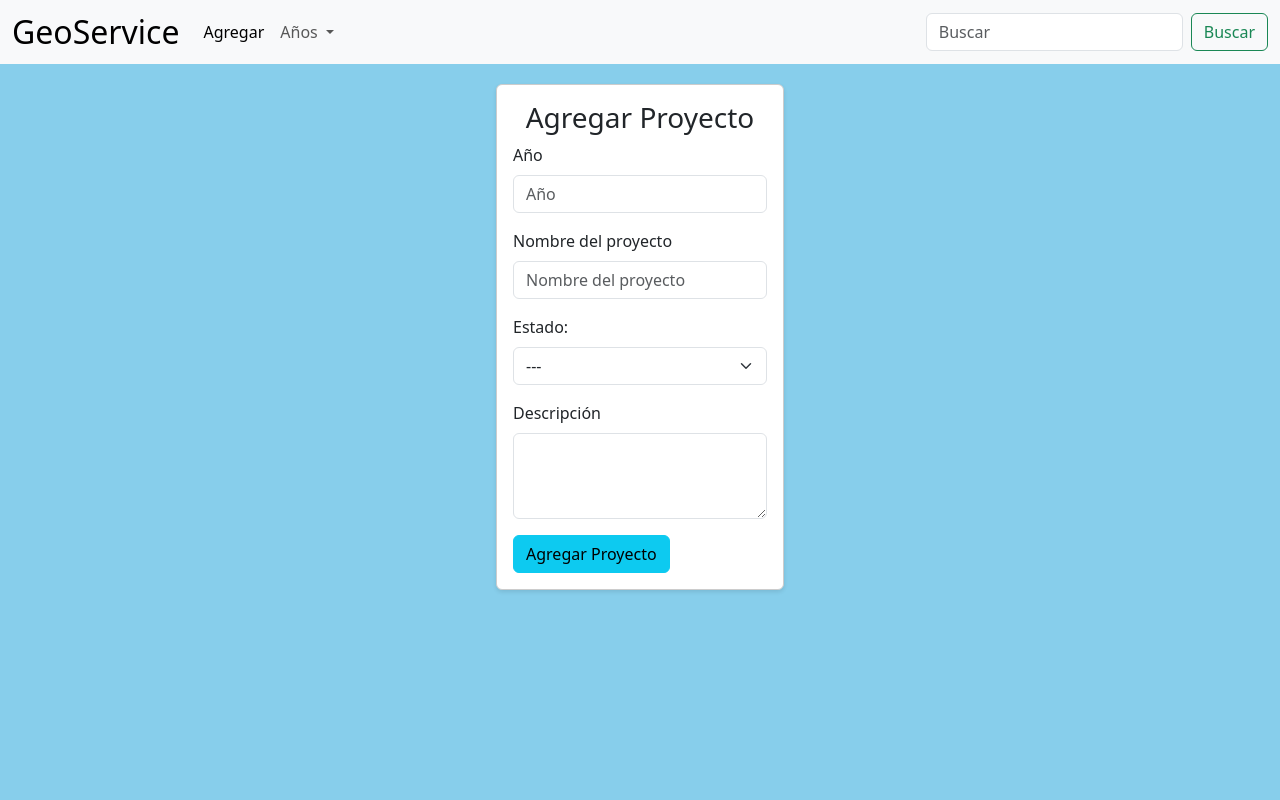
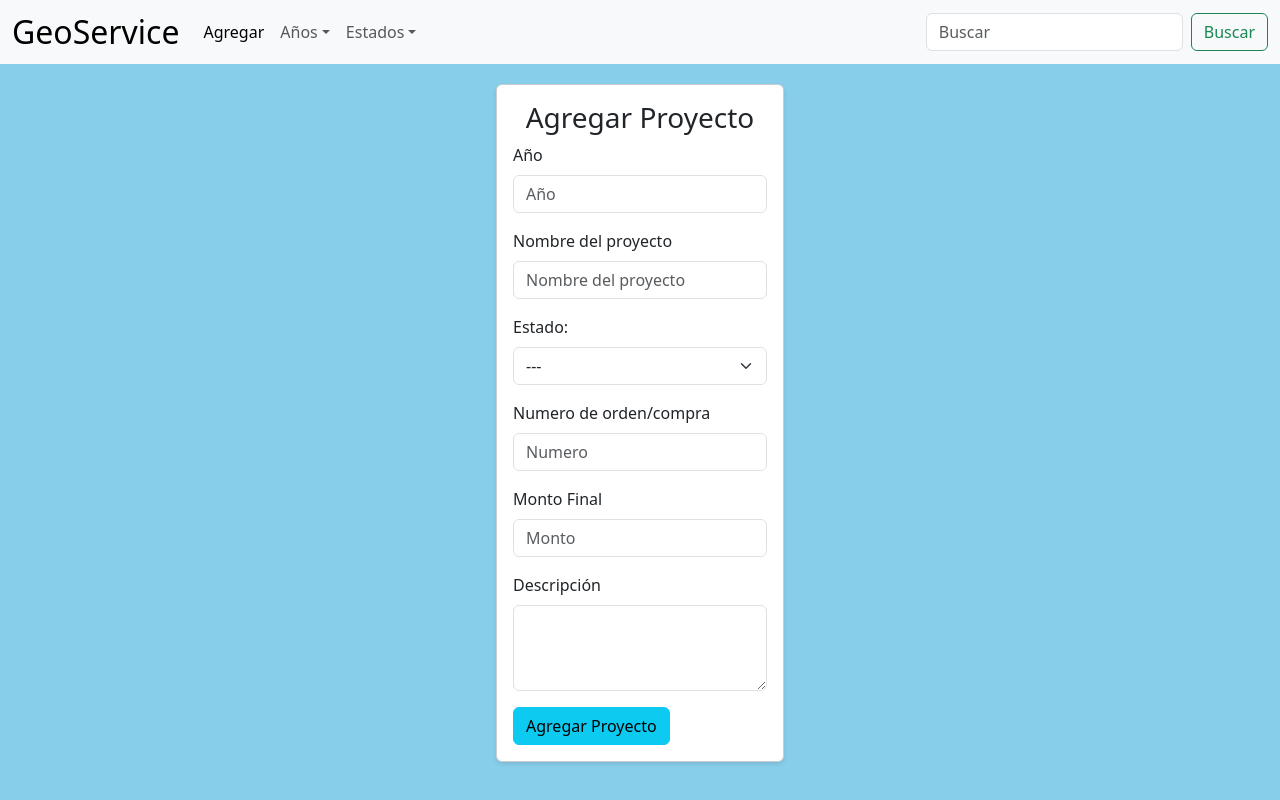
Before and after one commit to sebax401/SoftwareGeoservice, a Django app: page /agregarProyecto/ in a window 1280 px wide. Run offline with Django 5.2, Linux system fonts and the light colour scheme; data that the repository does not hold is empty.

Commit message:
Se agregan el monto final y el actual, ademas del numero de compra en el modelo de la base de datos y poder agregar valores como poder editar estos mismos

```diff
--- a/GeoService/proyectos/Templates/agregarProyecto.html
+++ b/GeoService/proyectos/Templates/agregarProyecto.html
@@ -40,6 +40,14 @@
                         </select>
                     </div>
                     <div class="mb-3">
+                        <label for="exampleFormControlInput1" class="form-label">Numero de orden/compra</label>
+                        <input type="number" class="form-control" required id="exampleFormControlInput1" placeholder="Numero" name="num_compra">
+                    </div>
+                    <div class="mb-3">
+                        <label for="exampleFormControlInput1" class="form-label">Monto Final</label>
+                        <input type="number" class="form-control" required id="exampleFormControlInput1" placeholder="Monto" name="monto_final">
+                    </div>
+                    <div class="mb-3">
                         <label for="exampleFormControlTextarea1" class="form-label">Descripción</label>
                         <textarea class="form-control" id="exampleFormControlTextarea1" required rows="3" name="descripcion"></textarea>
                     </div>
--- a/GeoService/proyectos/Templates/nav.html
+++ b/GeoService/proyectos/Templates/nav.html
@@ -7,15 +7,7 @@
         </a>
 
         <!-- Botón hamburguesa para celular -->
-        <button
-            class="navbar-toggler"
-            type="button"
-            data-bs-toggle="collapse"
-            data-bs-target="#navbarNavDropdown"
-            aria-controls="navbarNavDropdown"
-            aria-expanded="false"
-            aria-label="Mostrar menú"
-        >
+        <button class="navbar-toggler" type="button"data-bs-toggle="collapse"data-bs-target="#navbarNavDropdown"aria-controls="navbarNavDropdown"aria-expanded="false"aria-label="Mostrar menú">
             <span class="navbar-toggler-icon"></span>
         </button>
 
@@ -38,79 +30,62 @@
                 <!-- Años -->
                 <li class="nav-item dropdown">
 
-                    <a
-                        class="nav-link dropdown-toggle"
-                        href="#"
-                        role="button"
-                        data-bs-toggle="dropdown"
-                        aria-expanded="false"
-                    >
-                        Años
-                    </a>
+                    <a class="nav-link dropdown-toggle" href="#" role="button" data-bs-toggle="dropdown" aria-expanded="false">Años</a>
 
                     <ul class="dropdown-menu">
-
                         <li>
-                            <a
-                                class="dropdown-item"
-                                href="{% url 'proyectos' %}"
-                            >
-                                Todos los años
-                            </a>
+                            <a class="dropdown-item" href="{% url 'proyectos' %}">Todos los años</a>
                         </li>
 
                         <li>
                             <hr class="dropdown-divider">
                         </li>
-
                         {% for año in años %}
-
                             <li>
-                                <a
-                                    class="dropdown-item"
-                                    href="{% url 'proyectos' %}?año={{ año }}"
-                                >
-                                    {{ año }}
-                                </a>
+                                <a class="dropdown-item" href="{% url 'proyectos' %}?año={{ año }}">{{ año }}</a>
                             </li>
-
                         {% empty %}
-
                             <li>
                                 <span class="dropdown-item-text">
                                     No hay años disponibles
                                 </span>
                             </li>
-
                         {% endfor %}
-
                     </ul>
                 </li>
 
+                <!-- Estado -->
+                <li class="nav-item dropdown">
+
+                    <a class="nav-link dropdown-toggle" href="#" role="button" data-bs-toggle="dropdown" aria-expanded="false">Estados</a>
+
+                    <ul class="dropdown-menu">
+                        <li>
+                            <a class="dropdown-item" href="{% url 'proyectos' %}">Todos los estado</a>
+                        </li>
+
+                        <li>
+                            <hr class="dropdown-divider">
+                        </li>
+                        {% for estado in estados %}
+                            <li>
+                                <a class="dropdown-item" href="{% url 'proyectos' %}?estado={{ estado }}">{{ estado }}</a>
+                            </li>
+                        {% empty %}
+                            <li>
+                                <span class="dropdown-item-text">
+                                    No hay estado disponibles
+                                </span>
+                            </li>
+                        {% endfor %}
+                    </ul>
+                </li>
             </ul>
 
             <!-- Buscador -->
-            <form
-                class="d-flex"
-                role="search"
-                method="GET"
-                action="{% url 'proyectos' %}"
-            >
-                <input
-                    class="form-control me-2"
-                    type="search"
-                    name="buscar"
-                    placeholder="Buscar"
-                    value="{{ buscar }}"
-                    aria-label="Buscar"
-                >
-
-                <button
-                    class="btn btn-outline-success"
-                    type="submit"
-                >
-                    Buscar
-                </button>
+            <form class="d-flex" role="search" method="GET" action="{% url 'proyectos' %}">
+                <input class="form-control me-2" type="search" name="buscar" placeholder="Buscar" value="{{ buscar }}" aria-label="Buscar">
+                <button class="btn btn-outline-success" type="submit">Buscar</button>
             </form>
 
         </div>
--- a/GeoService/proyectos/models.py
+++ b/GeoService/proyectos/models.py
@@ -16,6 +16,9 @@ class proyecto(models.Model):
     descripcion = models.TextField()
     año = models.IntegerField()
     estado = models.CharField(max_length=50, choices=ESTADOS)
+    num_compra = models.IntegerField()
+    monto = models.IntegerField(default=0)
+    monto_final = models.IntegerField(default=0)
 
     def __str__(self):
         return self.nombre
--- a/GeoService/proyectos/views.py
+++ b/GeoService/proyectos/views.py
@@ -20,45 +20,45 @@ def proyectos(request):
 
     buscar = request.GET.get('buscar', '')
     año = request.GET.get('año', '')
+    estado = request.GET.get('estado', '')
 
     proyectos = proyecto.objects.all()
 
-    # Filtro de búsqueda
     if buscar:
-        proyectos = proyectos.filter(
-            Q(nombre__icontains=buscar) |
-            Q(año__icontains=buscar) |
-            Q(estado__icontains=buscar)
+        proyectos = proyectos.filter( Q(nombre__icontains=buscar) | Q(año__icontains=buscar) | Q(estado__icontains=buscar)
         )
 
-    # Filtro por año
     if año:
         proyectos = proyectos.filter(año=año)
 
-    # Obtener los años existentes
-    años = proyecto.objects.values_list('año', flat=True).distinct().order_by('-año')
+    if estado:
+        proyectos = proyectos.filter(estado=estado)
 
-    return render(request, 'index.html', {
-        'proyectos': proyectos,
-        'buscar': buscar,
-        'años': años,
-        'año_seleccionado': año
+
+    años = proyecto.objects.values_list(
+        'año',
+        flat=True
+    ).distinct().order_by('-año')
+
+
+    estados = proyecto.objects.values_list('estado', flat=True).distinct().order_by('-estado')
+
+    return render(request, 'index.html', { 'proyectos': proyectos, 'buscar': buscar, 'años': años, 'año_seleccionado': año, 'estado': estado, 'estados': estados
     })
 
 def detalles(request, proyecto_id):
     proyecto_obj = proyecto.objects.get(id=proyecto_id)
 
+    estados = proyecto.objects.values_list('estado', flat=True).distinct().order_by('-estado')
     años = proyecto.objects.values_list('año', flat=True).distinct().order_by('año')
 
-    return render(request, 'detalles.html', {
-        'proyecto': proyecto_obj,
-        'años': años
-    })
+    return render(request, 'detalles.html', { 'proyecto': proyecto_obj, 'años': años, 'estado': estados})
 
 #Agrega un proyecto a la base de datos
 def agregarProyecto(request):
+    estados = proyecto.objects.values_list('estado', flat=True).distinct().order_by('-estado')
     años = proyecto.objects.values_list('año', flat=True).distinct().order_by('año')
-    return render(request, 'agregarProyecto.html', {'años': años})
+    return render(request, 'agregarProyecto.html', {'años': años, 'estados': estados})
 
 #Elmina un proyecto de la base de datos
 def eliminar_proyecto(request, proyecto_id):
@@ -75,11 +75,12 @@ def eliminar_proyecto(request, proyecto_id):
 #edita los proyectos
 def editar_proyecto(request, proyecto_id):
     años = proyecto.objects.values_list('año', flat=True).distinct().order_by('año')
+    estados = proyecto.objects.values_list('estado', flat=True).distinct().order_by('-estado')
 
     if proyecto_id != "":
         proyecto_obj = proyecto.objects.get(id=proyecto_id)
 
-    return render(request, 'editarProyecto.html', {'proyecto': proyecto_obj, 'años': años})
+    return render(request, 'editarProyecto.html', {'proyecto': proyecto_obj, 'años': años, 'estado': estados})
 
 def actualizar_proyecto(request, proyecto_id):
     if request.method == 'POST':
@@ -87,12 +88,18 @@ def actualizar_proyecto(request, proyecto_id):
         descripcion = request.POST.get('descripcion')
         año = request.POST.get('año')
         estado = request.POST.get('estado')
+        num_compra = request.POST.get('num_compra')
+        monto = request.POST.get('monto')
+        monto_final = request.POST.get('monto_final')
 
         proyecto_obj = proyecto.objects.get(id=proyecto_id)
         proyecto_obj.nombre = nombre
         proyecto_obj.descripcion = descripcion
         proyecto_obj.año = año
         proyecto_obj.estado = estado
+        proyecto_obj.num_compra = num_compra
+        proyecto_obj.monto = monto
+        proyecto_obj.monto_final = monto_final
         proyecto_obj.save()
 
     return render(request, 'editarProyecto.html', {'proyecto': proyecto_obj})
@@ -104,8 +111,11 @@ def guardarProyecto(request):
         descripcion = request.POST.get('descripcion')
         año = request.POST.get('año')
         estado = request.POST.get('estado')
+        num_compra = request.POST.get('num_compra')
+        #monto = request.POST.get('monto')
+        monto_final = request.POST.get('monto_final')
 
-        proyecto_obj = proyecto(nombre=nombre, descripcion=descripcion, año=año, estado=estado)
+        proyecto_obj = proyecto(nombre=nombre, descripcion=descripcion, año=año, estado=estado, num_compra=num_compra, monto_final=monto_final)
         proyecto_obj.save()
 
         return render (request, 'agregarProyecto.html', {'años': años})
```
Also changed, not shown: GeoService/proyectos/Templates/detalles.html (+16 -0 lines), GeoService/proyectos/Templates/editarProyecto.html (+12 -0 lines), GeoService/db.sqlite3, GeoService/proyectos/migrations/0003_proyecto_monto_proyecto_num_compra.py (added), GeoService/proyectos/migrations/0004_proyecto_monto_final.py (added).
